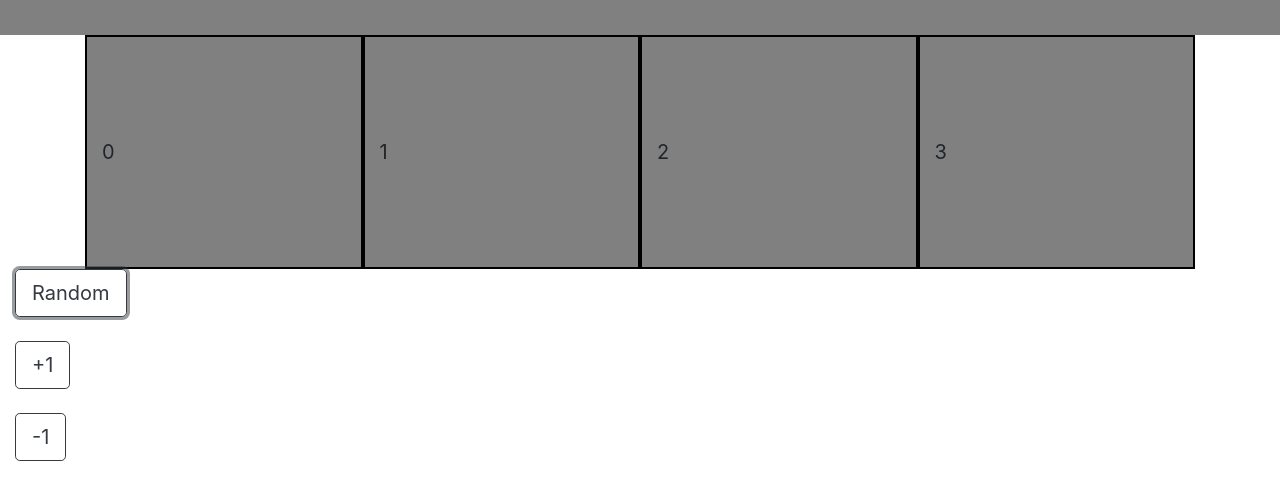
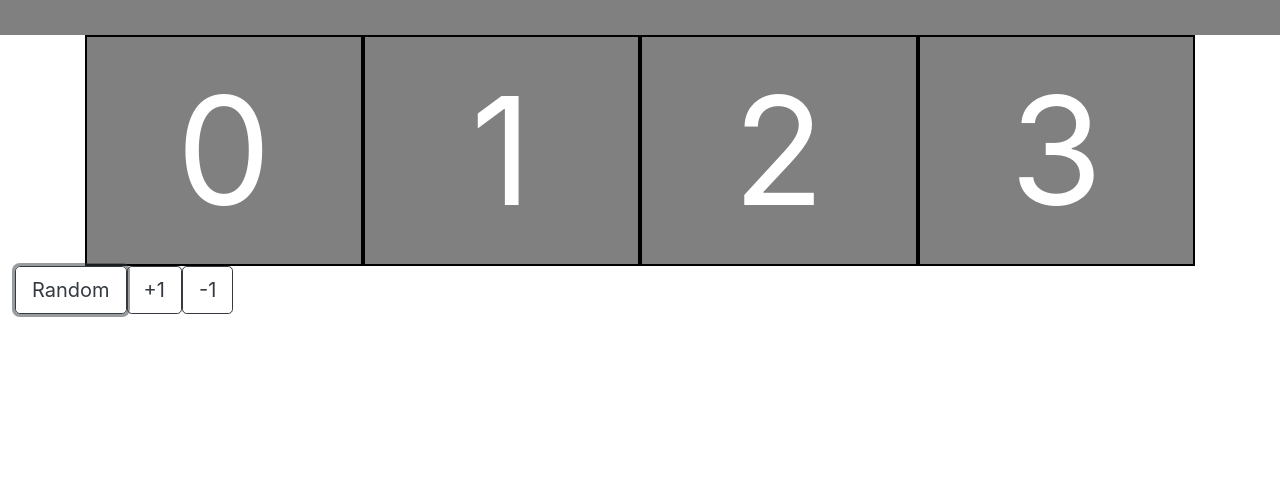
Before and after one commit to ArturVilkicki/8_paskaita, a plain HTML site: page index.html in a window 1280 px wide. Both pictures are taken after a click on the button "Random". Shown: the part 190-690 px from the top of the page. Drawn offline with nearby package versions, Linux system fonts and the light colour scheme.

Commit message:
namu darbas

```diff
--- a/index.html
+++ b/index.html
@@ -16,18 +16,20 @@
 </div>
 <div class="container">
 	<div class="row2">
-		<div class=" col-3 langelis2">0</div>
-		<div class="col-3 langelis2">1</div>
-		<div class="col-3 langelis2">2</div>
-		<div class="col-3 langelis2">3</div>
+		<div class="col-3 langelis langelis2" id="0">0</div>
+		<div class="col-3 langelis langelis2" id="1">1</div>
+		<div class="col-3 langelis langelis2" id="2">2</div>
+		<div class="col-3 langelis langelis2" id="3">3</div>
+
 
 	</div>
 </div>
 
 <div class="col-3 left">
-	<button class="btn btn-lg btn-outline-dark">Random</button> <br /> <br />
-	<button class="btn btn-lg btn-outline-dark">+1</button> <br /> <br />
-	<button class="btn btn-lg btn-outline-dark">-1</button>
+	<button onclick="get_number()" class="langelis langelis2 btn btn-lg btn-outline-dark">Random</button> <br /> <br />
+	<button class="langelis langelis2 btn btn-lg btn-outline-dark">+1</button> <br /> <br />
+	<button class="langelis langelis2 btn btn-lg btn-outline-dark">-1</button>
 </div>
 </body>
 </html>
+<script src="script.js"></script>
--- /dev/null
+++ b/script.js
@@ -0,0 +1,26 @@
+var lucky = [];
+var gameover = false;
+
+function get_number() {
+	if (!gameover) {
+		clear_table ();
+		var skaicius;
+		skaicius = Math.floor(Math.random() *4);
+		document.getElementById(skaicius).style.backgroundColor = "red";
+		lucky.push(skaicius);
+	}
+	check_gameover();
+}
+function clear_table() {
+	for (var i = 0; i <= 4; i++) {
+		document.getElementById(i).style.backgroundColor = "gray";
+	}
+}
+function check_gameover() {
+	if (lucky.length <= 4) {
+			//zaidimas tesiasi
+	} else {
+		alert("Game is Over!");
+		gameover = true;
+	}
+}
--- a/style.css
+++ b/style.css
@@ -10,7 +10,7 @@
 .langelis2 {
 	background-color: gray;
 	border: 2px solid black;
-	font-size: 20px;
+	font-size: 150px;
 	float: left;
-	padding: 100px;
+	padding: 1px;
 }
```
